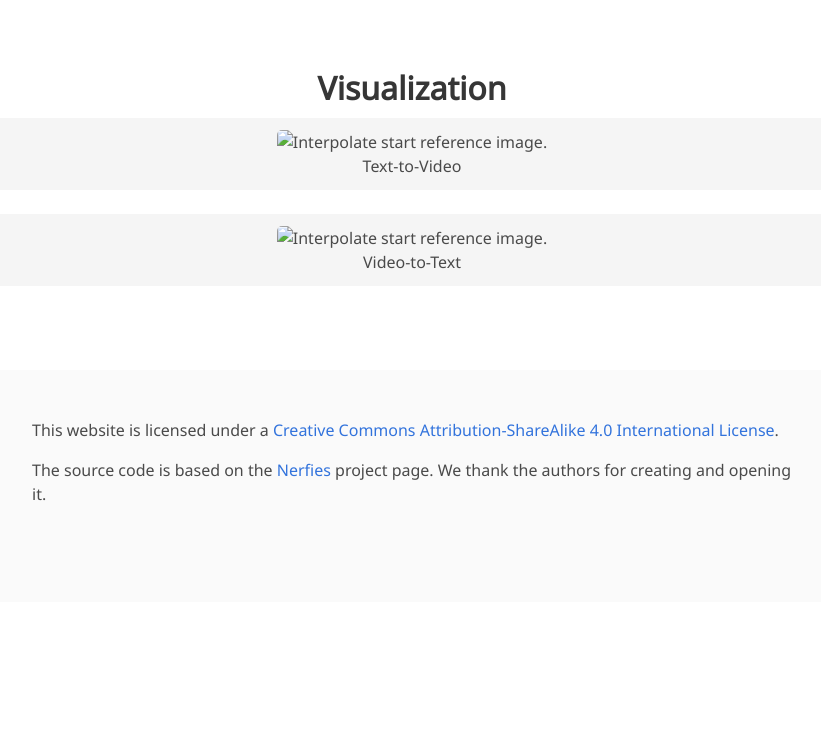
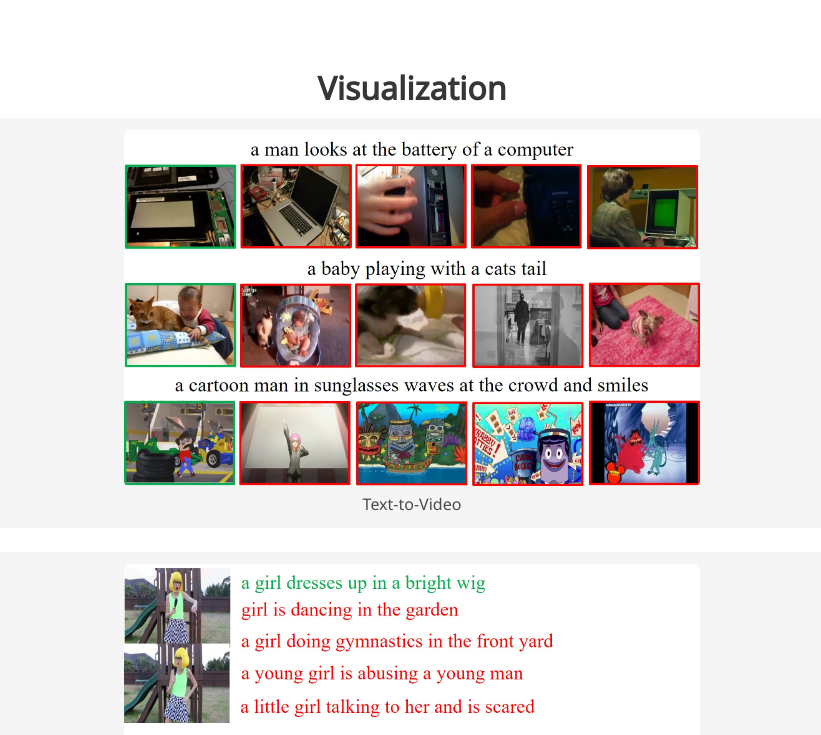
Before and after one commit to JingXiaolun/GLCCL, a plain HTML site: page index.html in a window 1280 px wide. Shown: the part 1160-1895 px from the top of the page, without its empty margins (228-1049 px from the left). Before the commit the page ends 1762 px from the top, so only its background shows below. Drawn offline with nearby package versions, Linux system fonts and the light colour scheme; some icons are missing; a web font is replaced by a local one.

Commit message:
update index.html

```diff
--- a/index.html
+++ b/index.html
@@ -163,7 +163,7 @@
 
         <div class="columns is-vcentered interpolation-panel">
           <div class="column is-15 has-text-centered">
-            <img src="./static/images/t2v_visualization.jpg.jpg"
+            <img src="./static/images/t2v_visualization.jpg"
                 class="abstract-image"
                 alt="Interpolate start reference image."/>
             <p>Text-to-Video</p>
@@ -173,7 +173,7 @@
 
         <div class="columns is-vcentered interpolation-panel">
           <div class="column is-15 has-text-centered">
-            <img src="./static/images/v2t_visualization.jpg.jpg"
+            <img src="./static/images/v2t_visualization.jpg"
                 class="abstract-image"
                 alt="Interpolate start reference image."/>
             <p>Video-to-Text</p>
```
